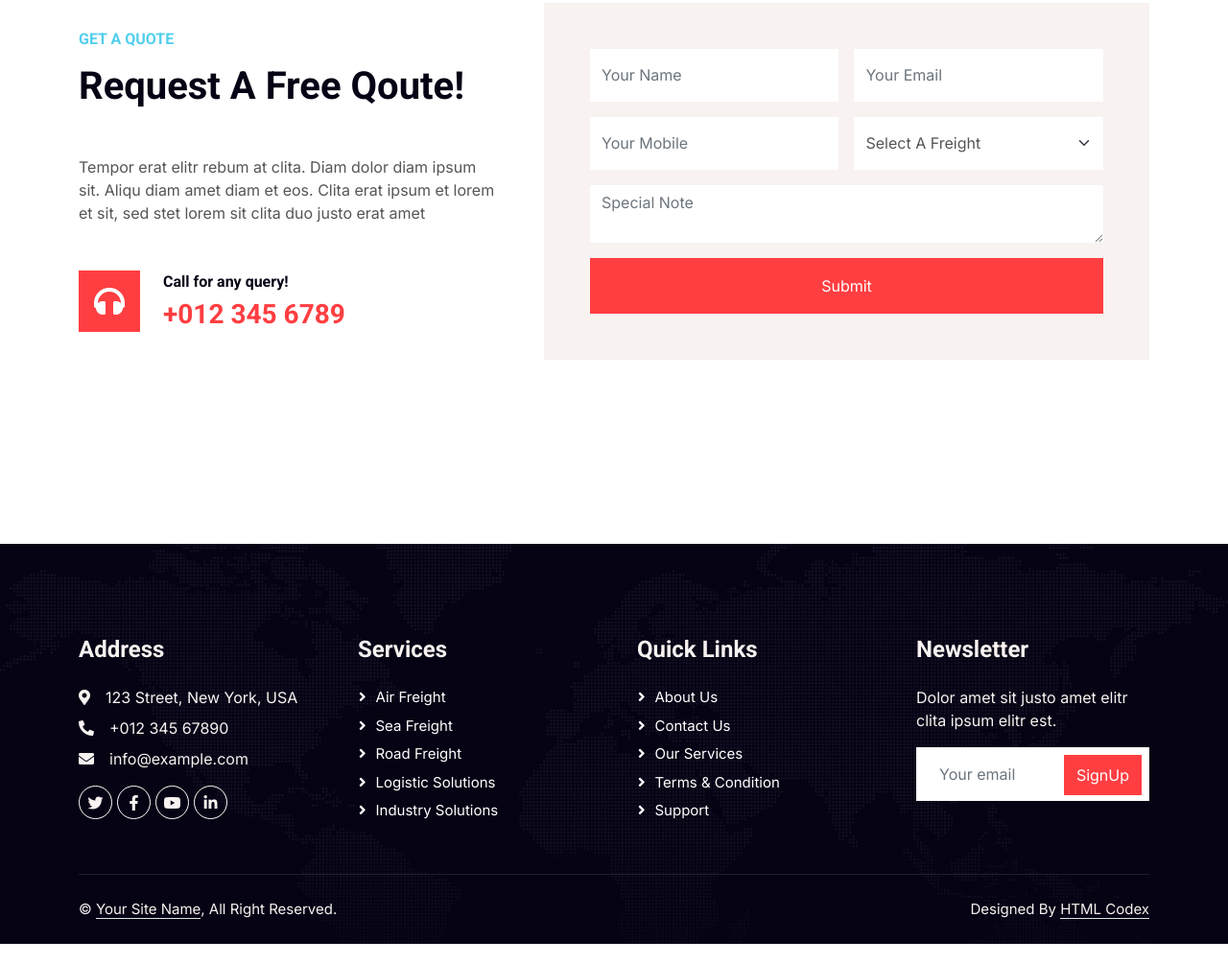
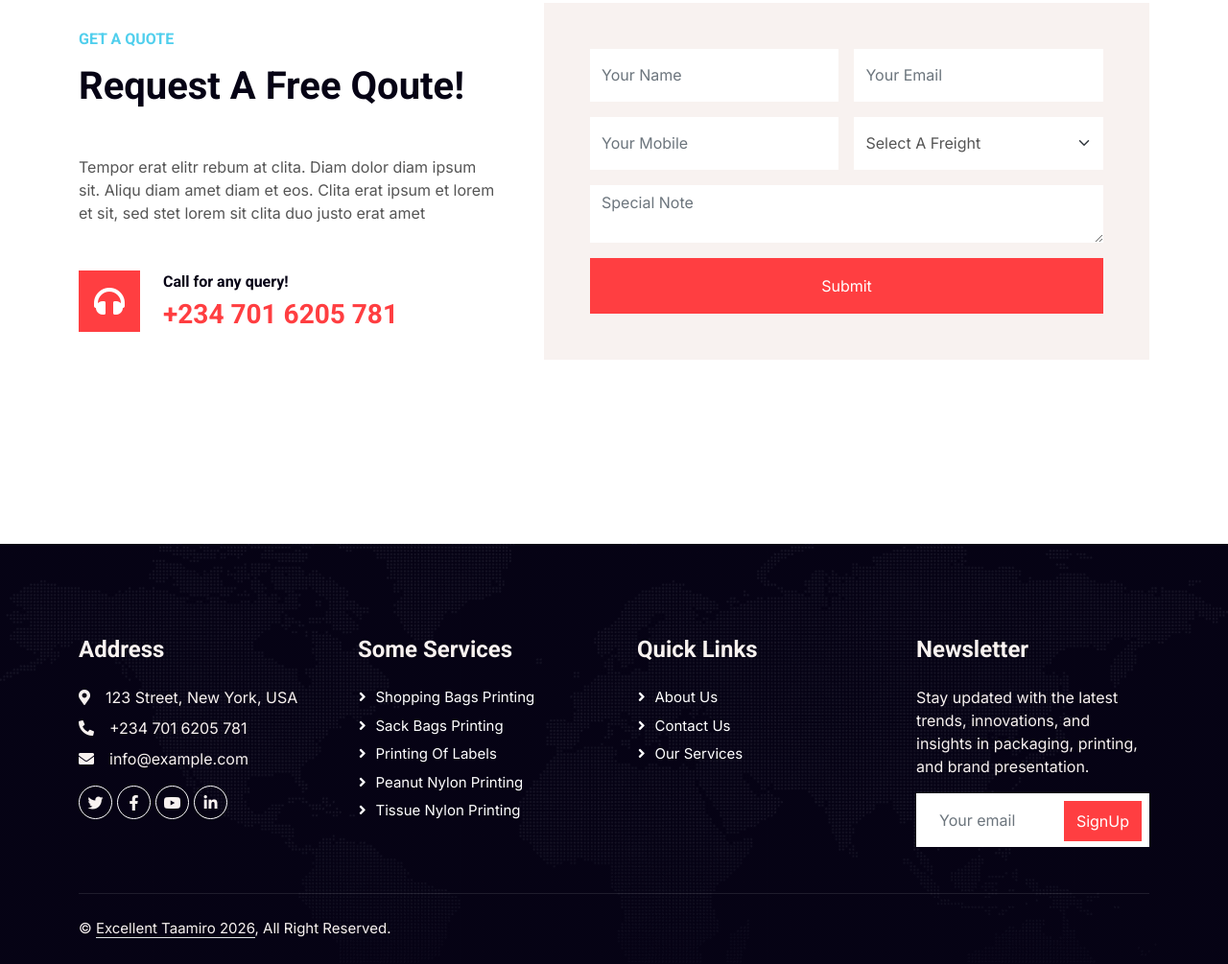
Before and after one commit to cloudken123/Excellent, a website with bundled scripts: page dist/price.html in a window 1280 px wide. Shown: the part 1346-2351 px from the top of the page at 96% size. Before the commit the page ends 2330 px from the top, so only its background shows below. Built offline with nearby package versions, Linux system fonts and the light colour scheme.

Commit message:
version one

```diff
--- a/dist/about.html
+++ b/dist/about.html
@@ -9,7 +9,7 @@
     <meta content="" name="description">
 
     <!-- Favicon -->
-    <link href="img/favicon.ico" rel="icon">
+    <link href="img/excellent-taamiro-96x96.png" rel="icon">
 
     <!-- Google Web Fonts -->
     <link rel="preconnect" href="https://fonts.googleapis.com">
@@ -44,7 +44,7 @@
     <!-- Navbar Start -->
     <nav class="navbar navbar-expand-lg bg-white navbar-light shadow border-top border-5 border-primary sticky-top p-0">
         <a href="index.html" class="navbar-brand bg-primary d-flex align-items-center px-4 px-lg-5">
-            <h2 class="mb-2 text-white">taamiroltd</h2>
+            <h2 class="mb-2 text-white">taamiroltd</h2> <Span><img src="img/excellent-taamiro-96x96.png" alt=""></Span>
         </a>
         <button type="button" class="navbar-toggler me-4" data-bs-toggle="collapse" data-bs-target="#navbarCollapse">
             <span class="navbar-toggler-icon"></span>
@@ -67,7 +67,7 @@
                 </div> -->
                 <a href="contact.html" class="nav-item nav-link">Contact</a>
             </div>
-            <h4 class="m-0 pe-lg-5 d-none d-lg-block"><i class="fa fa-headphones text-primary me-3"></i>+012 345 6789</h4>
+            <h4 class="m-0 pe-lg-5 d-none d-lg-block"><i class="fa fa-headphones text-primary me-3"></i>+234 701 6205 781</h4>
         </div>
     </nav>
     <!-- Navbar End -->
@@ -80,7 +80,7 @@
             <nav aria-label="breadcrumb animated slideInDown">
                 <ol class="breadcrumb">
                     <li class="breadcrumb-item"><a class="text-white" href="#">Home</a></li>
-                    <li class="breadcrumb-item"><a class="text-white" href="#">Pages</a></li>
+                    <!-- <li class="breadcrumb-item"><a class="text-white" href="#">Pages</a></li> -->
                     <li class="breadcrumb-item text-white active" aria-current="page">About</li>
                 </ol>
             </nav>
@@ -134,7 +134,7 @@
                         <i class="fa fa-headphones fa-2x flex-shrink-0 bg-primary p-3 text-white"></i>
                         <div class="ps-4">
                             <h6>Call for any query!</h6>
-                            <h3 class="text-primary m-0">+012 345 6789</h3>
+                            <h3 class="text-primary m-0">+234 701 6205 781</h3>
                         </div>
                     </div>
                 </div>
@@ -296,7 +296,7 @@
                 <div class="col-lg-3 col-md-6">
                     <h4 class="text-light mb-4">Address</h4>
                     <p class="mb-2"><i class="fa fa-map-marker-alt me-3"></i>123 Street, New York, USA</p>
-                    <p class="mb-2"><i class="fa fa-phone-alt me-3"></i>+012 345 67890</p>
+                    <p class="mb-2"><i class="fa fa-phone-alt me-3"></i>+234 701 6205 781</p>
                     <p class="mb-2"><i class="fa fa-envelope me-3"></i>info@example.com</p>
                     <div class="d-flex pt-2">
                         <a class="btn btn-outline-light btn-social" href=""><i class="fab fa-twitter"></i></a>
@@ -306,24 +306,22 @@
                     </div>
                 </div>
                 <div class="col-lg-3 col-md-6">
-                    <h4 class="text-light mb-4">Services</h4>
-                    <a class="btn btn-link" href="">Air Freight</a>
-                    <a class="btn btn-link" href="">Sea Freight</a>
-                    <a class="btn btn-link" href="">Road Freight</a>
-                    <a class="btn btn-link" href="">Logistic Solutions</a>
-                    <a class="btn btn-link" href="">Industry solutions</a>
+                    <h4 class="text-light mb-4">Some Services</h4>
+                    <a class="btn btn-link" href="">Shopping bags printing</a>
+                    <a class="btn btn-link" href="">Sack bags printing</a>
+                    <a class="btn btn-link" href="">Printing of labels</a>
+                    <a class="btn btn-link" href="">Peanut nylon printing</a>
+                    <a class="btn btn-link" href="">Tissue nylon printing</a>
                 </div>
                 <div class="col-lg-3 col-md-6">
                     <h4 class="text-light mb-4">Quick Links</h4>
                     <a class="btn btn-link" href="">About Us</a>
                     <a class="btn btn-link" href="">Contact Us</a>
                     <a class="btn btn-link" href="">Our Services</a>
-                    <a class="btn btn-link" href="">Terms & Condition</a>
-                    <a class="btn btn-link" href="">Support</a>
                 </div>
                 <div class="col-lg-3 col-md-6">
                     <h4 class="text-light mb-4">Newsletter</h4>
-                    <p>Dolor amet sit justo amet elitr clita ipsum elitr est.</p>
+                    <p>Stay updated with the latest trends, innovations, and insights in packaging, printing, and brand presentation.</p>
                     <div class="position-relative mx-auto" style="max-width: 400px;">
                         <input class="form-control border-0 w-100 py-3 ps-4 pe-5" type="text" placeholder="Your email">
                         <button type="button" class="btn btn-primary py-2 position-absolute top-0 end-0 mt-2 me-2">SignUp</button>
@@ -335,11 +333,11 @@
             <div class="copyright">
                 <div class="row">
                     <div class="col-md-6 text-center text-md-start mb-3 mb-md-0">
-                        &copy; <a class="border-bottom" href="#">Your Site Name</a>, All Right Reserved.
+                        &copy; <a class="border-bottom" href="index.html">Excellent Taamiro 2026</a>, All Right Reserved.
                     </div>
                     <div class="col-md-6 text-center text-md-end">
                         <!--/*** This template is free as long as you keep the footer author’s credit link/attribution link/backlink. If you'd like to use the template without the footer author’s credit link/attribution link/backlink, you can purchase the Credit Removal License from "https://htmlcodex.com/credit-removal". Thank you for your support. ***/-->
-                        Designed By <a class="border-bottom" href="https://htmlcodex.com">HTML Codex</a>
+                        <!-- Designed By <a class="border-bottom" href="https://htmlcodex.com">HTML Codex</a> -->
                     </div>
                 </div>
             </div>
--- a/dist/css/style.css
+++ b/dist/css/style.css
@@ -220,7 +220,7 @@
 }
 
 .page-header {
-    background: linear-gradient(rgba(6, 3, 21, .5), rgba(6, 3, 21, .5)), url(../img/carousel-1.jpg) center center no-repeat;
+    background: linear-gradient(rgba(6, 3, 21, .5), rgba(6, 3, 21, .5)), url(../img/WhatsApp\ Image\ 2026-01-09\ at\ 2.50.49\ PM.jpeg) center center no-repeat;
     background-size: cover;
 }
 
--- a/dist/price.html
+++ b/dist/price.html
@@ -9,7 +9,7 @@
     <meta content="" name="description">
 
     <!-- Favicon -->
-    <link href="img/favicon.ico" rel="icon">
+    <link href="img/excellent-taamiro-96x96.png" rel="icon">
 
     <!-- Google Web Fonts -->
     <link rel="preconnect" href="https://fonts.googleapis.com">
@@ -44,7 +44,7 @@
     <!-- Navbar Start -->
     <nav class="navbar navbar-expand-lg bg-white navbar-light shadow border-top border-5 border-primary sticky-top p-0">
         <a href="index.html" class="navbar-brand bg-primary d-flex align-items-center px-4 px-lg-5">
-            <h2 class="mb-2 text-white">taamiroltd</h2>
+            <h2 class="mb-2 text-white">taamiroltd</h2> <Span><img src="img/excellent-taamiro-96x96.png" alt=""></Span>
         </a>
         <button type="button" class="navbar-toggler me-4" data-bs-toggle="collapse" data-bs-target="#navbarCollapse">
             <span class="navbar-toggler-icon"></span>
@@ -54,7 +54,7 @@
                 <a href="index.html" class="nav-item nav-link">Home</a>
                 <a href="about.html" class="nav-item nav-link">About</a>
                 <a href="service.html" class="nav-item nav-link">Services</a>
-                <div class="nav-item dropdown">
+                <!-- <div class="nav-item dropdown">
                     <a href="#" class="nav-link dropdown-toggle active" data-bs-toggle="dropdown">Pages</a>
                     <div class="dropdown-menu fade-up m-0">
                         <a href="price.html" class="dropdown-item active">Pricing Plan</a>
@@ -64,10 +64,10 @@
                         <a href="testimonial.html" class="dropdown-item">Testimonial</a>
                         <a href="404.html" class="dropdown-item">404 Page</a>
                     </div>
-                </div>
+                </div> -->
                 <a href="contact.html" class="nav-item nav-link">Contact</a>
             </div>
-            <h4 class="m-0 pe-lg-5 d-none d-lg-block"><i class="fa fa-headphones text-primary me-3"></i>+012 345 6789</h4>
+            <h4 class="m-0 pe-lg-5 d-none d-lg-block"><i class="fa fa-headphones text-primary me-3"></i>+234 701 6205 781</h4>
         </div>
     </nav>
     <!-- Navbar End -->
@@ -80,7 +80,7 @@
             <nav aria-label="breadcrumb animated slideInDown">
                 <ol class="breadcrumb">
                     <li class="breadcrumb-item"><a class="text-white" href="#">Home</a></li>
-                    <li class="breadcrumb-item"><a class="text-white" href="#">Pages</a></li>
+                    <!-- <li class="breadcrumb-item"><a class="text-white" href="#">Pages</a></li> -->
                     <li class="breadcrumb-item text-white active" aria-current="page">Pricing</li>
                 </ol>
             </nav>
@@ -172,7 +172,7 @@
                         <i class="fa fa-headphones fa-2x flex-shrink-0 bg-primary p-3 text-white"></i>
                         <div class="ps-4">
                             <h6>Call for any query!</h6>
-                            <h3 class="text-primary m-0">+012 345 6789</h3>
+                            <h3 class="text-primary m-0">+234 701 6205 781</h3>
                         </div>
                     </div>
                 </div>
@@ -220,7 +220,7 @@
                 <div class="col-lg-3 col-md-6">
                     <h4 class="text-light mb-4">Address</h4>
                     <p class="mb-2"><i class="fa fa-map-marker-alt me-3"></i>123 Street, New York, USA</p>
-                    <p class="mb-2"><i class="fa fa-phone-alt me-3"></i>+012 345 67890</p>
+                    <p class="mb-2"><i class="fa fa-phone-alt me-3"></i>+234 701 6205 781</p>
                     <p class="mb-2"><i class="fa fa-envelope me-3"></i>info@example.com</p>
                     <div class="d-flex pt-2">
                         <a class="btn btn-outline-light btn-social" href=""><i class="fab fa-twitter"></i></a>
@@ -230,24 +230,22 @@
                     </div>
                 </div>
                 <div class="col-lg-3 col-md-6">
-                    <h4 class="text-light mb-4">Services</h4>
-                    <a class="btn btn-link" href="">Air Freight</a>
-                    <a class="btn btn-link" href="">Sea Freight</a>
-                    <a class="btn btn-link" href="">Road Freight</a>
-                    <a class="btn btn-link" href="">Logistic Solutions</a>
-                    <a class="btn btn-link" href="">Industry solutions</a>
+                    <h4 class="text-light mb-4">Some Services</h4>
+                    <a class="btn btn-link" href="">Shopping bags printing</a>
+                    <a class="btn btn-link" href="">Sack bags printing</a>
+                    <a class="btn btn-link" href="">Printing of labels</a>
+                    <a class="btn btn-link" href="">Peanut nylon printing</a>
+                    <a class="btn btn-link" href="">Tissue nylon printing</a>
                 </div>
                 <div class="col-lg-3 col-md-6">
                     <h4 class="text-light mb-4">Quick Links</h4>
                     <a class="btn btn-link" href="">About Us</a>
                     <a class="btn btn-link" href="">Contact Us</a>
                     <a class="btn btn-link" href="">Our Services</a>
-                    <a class="btn btn-link" href="">Terms & Condition</a>
-                    <a class="btn btn-link" href="">Support</a>
                 </div>
                 <div class="col-lg-3 col-md-6">
                     <h4 class="text-light mb-4">Newsletter</h4>
-                    <p>Dolor amet sit justo amet elitr clita ipsum elitr est.</p>
+                    <p>Stay updated with the latest trends, innovations, and insights in packaging, printing, and brand presentation.</p>
                     <div class="position-relative mx-auto" style="max-width: 400px;">
                         <input class="form-control border-0 w-100 py-3 ps-4 pe-5" type="text" placeholder="Your email">
                         <button type="button" class="btn btn-primary py-2 position-absolute top-0 end-0 mt-2 me-2">SignUp</button>
@@ -259,11 +257,11 @@
             <div class="copyright">
                 <div class="row">
                     <div class="col-md-6 text-center text-md-start mb-3 mb-md-0">
-                        &copy; <a class="border-bottom" href="#">Your Site Name</a>, All Right Reserved.
+                        &copy; <a class="border-bottom" href="index.html">Excellent Taamiro 2026</a>, All Right Reserved.
                     </div>
                     <div class="col-md-6 text-center text-md-end">
                         <!--/*** This template is free as long as you keep the footer author’s credit link/attribution link/backlink. If you'd like to use the template without the footer author’s credit link/attribution link/backlink, you can purchase the Credit Removal License from "https://htmlcodex.com/credit-removal". Thank you for your support. ***/-->
-                        Designed By <a class="border-bottom" href="https://htmlcodex.com">HTML Codex</a>
+                        <!-- Designed By <a class="border-bottom" href="https://htmlcodex.com">HTML Codex</a> -->
                     </div>
                 </div>
             </div>
```
Also changed, not shown: dist/contact.html (+14 -16 lines), dist/feature.html (+15 -17 lines), dist/index.html (+10 -12 lines), dist/quote.html (+15 -17 lines), dist/service.html (+14 -16 lines), dist/team.html (+14 -16 lines), dist/testimonial.html (+13 -15 lines), dist/img/excellent-taamiro-96x96.png (added), dist/img/taamiro-logo.png (added), dist/img/tam.png (added), 1 other file.
